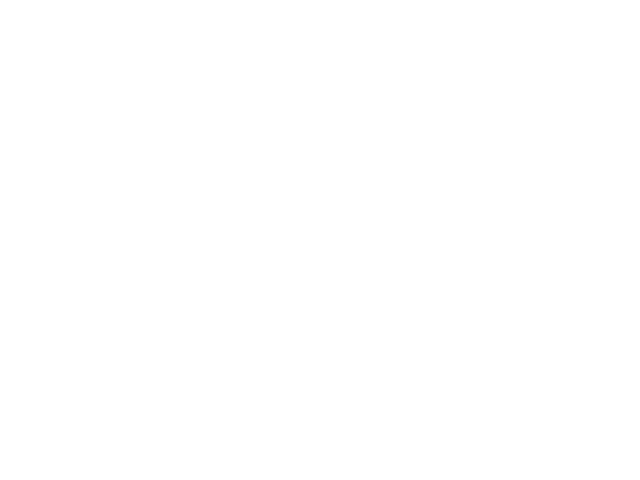
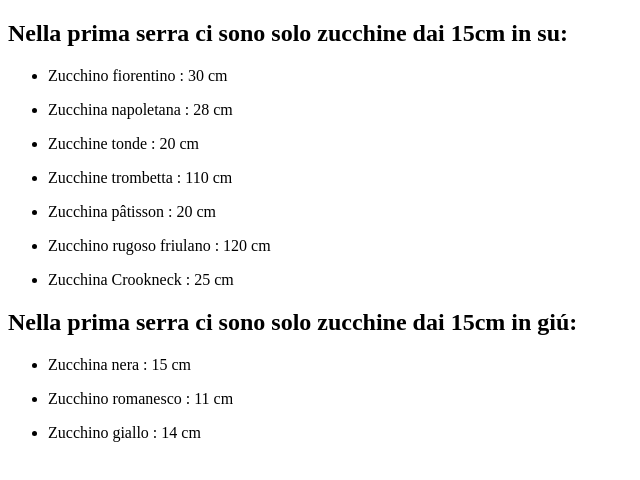
Before and after one commit to IvanRusso91/js-jsnacks-blocco-5, a plain HTML site: page snack2/index.html in a window 1280 px wide. Shown: the whole page, without its empty margins (0-640 px from the left). Drawn offline with Linux system fonts and the light colour scheme.

Commit message:
snack2 completato

```diff
--- a/snack2/index.html
+++ b/snack2/index.html
@@ -8,6 +8,13 @@
 </head>
 <body>
 
+  <h2>Nella prima serra ci sono solo zucchine dai 15cm in su:</h2>
+
+  <div class="serra1"></div>
+
+  <h2>Nella prima serra ci sono solo zucchine dai 15cm in gi&uacute;:</h2>
+
+  <div class="serra2"></div>
 
 
   <script src="js/script.js"></script>
--- a/snack2/js/script.js
+++ b/snack2/js/script.js
@@ -5,3 +5,81 @@ Dividi in due array separati le zucchine che misurano meno o più di 15cm. Infin
 */
 
 //--------------------------------------------------
+
+const zucchine = [
+  {
+    name:'Zucchina nera',
+    lunghezza: 15,
+    peso: 200,
+  },
+  {
+    name: 'Zucchino romanesco',
+    lunghezza: 11,
+    peso: 400 ,
+  },
+  {
+    name:'Zucchino fiorentino',
+    lunghezza: 30,
+    peso: 350,
+  },
+  {
+    name:'Zucchina napoletana',
+    lunghezza: 28,
+    peso: 300,
+  },
+  {
+    name:'Zucchine tonde',
+    lunghezza: 20,
+    peso: 1000,
+  },
+  {
+    name:'Zucchine trombetta',
+    lunghezza: 110,
+    peso: 380,
+  },
+  {
+    name:'Zucchina pâtisson',
+    lunghezza: 20,
+    peso: 320,
+  },
+  {
+    name:'Zucchino giallo',
+    lunghezza: 14,
+    peso: 250,
+  },
+  {
+    name:'Zucchino rugoso friulano',
+    lunghezza: 120,
+    peso: 600,
+  },
+  {
+    name:'Zucchina Crookneck',
+    lunghezza: 25,
+    peso: 300 ,
+  }
+
+];
+
+for (let ortaggio of zucchine){
+  let lMaxZucchina= [];
+  let lMinZucchina= [];
+
+  if(ortaggio.lunghezza > 15){
+    lMaxZucchina.push(ortaggio.lunghezza);
+    console.log(lMaxZucchina);
+    document.querySelector('.serra1').innerHTML += `
+      <ul>
+        <li>${ortaggio.name} : ${lMaxZucchina}  cm</li>
+      </ul>
+      `;
+  }else{
+    lMinZucchina.push(ortaggio.lunghezza)
+    console.log('-----',lMinZucchina );
+    document.querySelector('.serra2').innerHTML += `
+      <ul>
+        <li>${ortaggio.name} : ${lMinZucchina} cm</li>
+      </ul>
+    `;
+  }
+
+}
```
